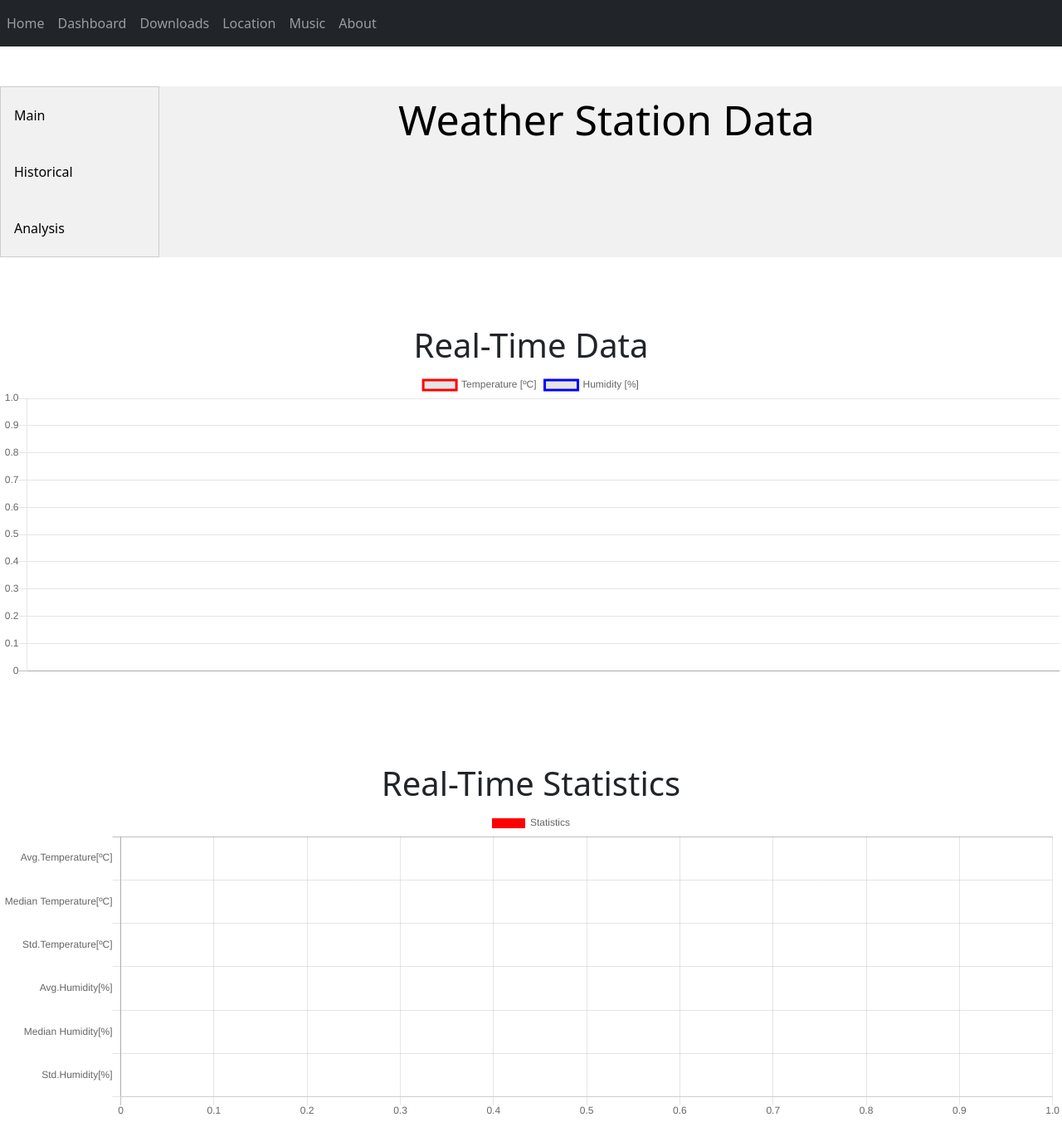
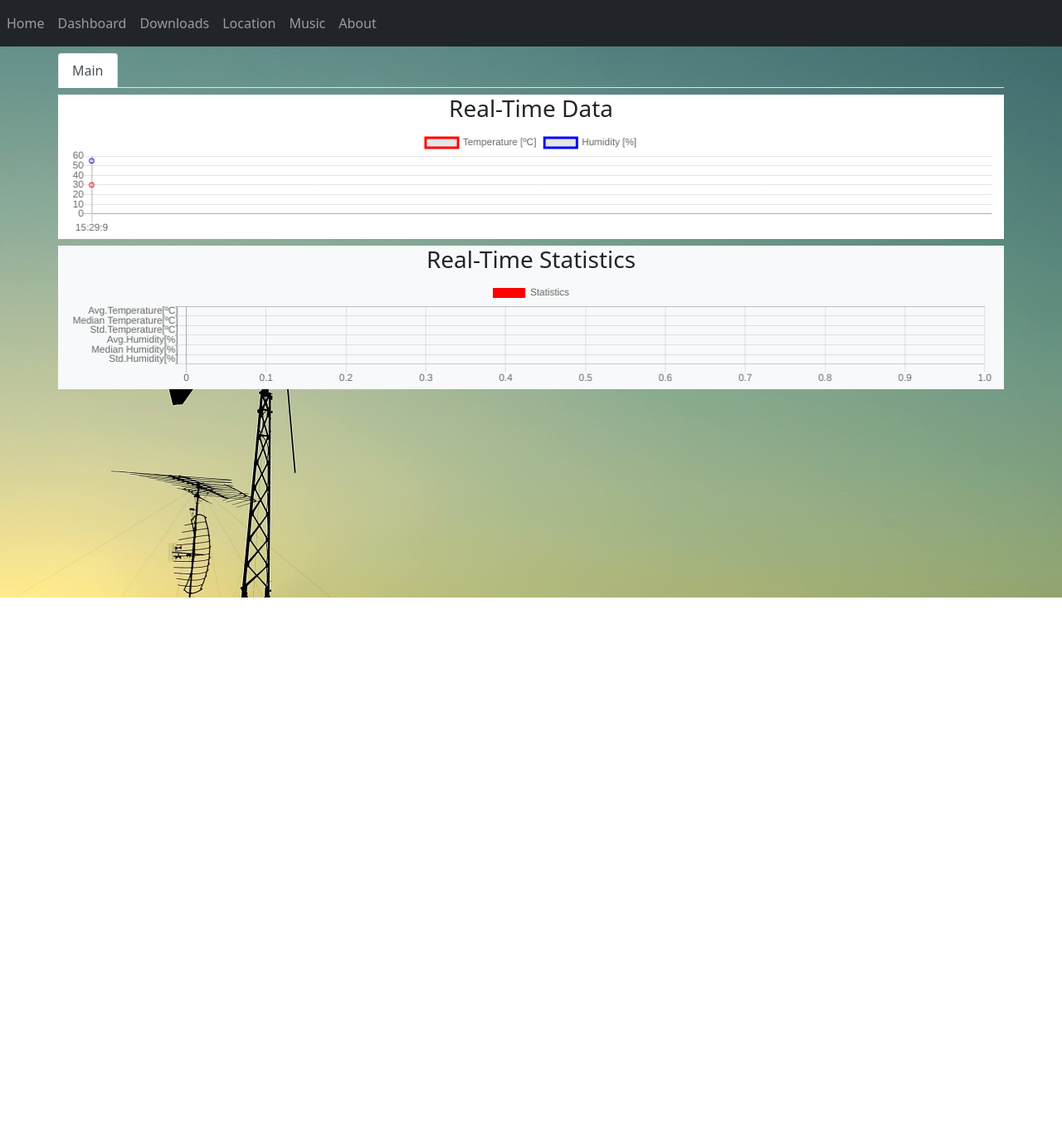
Before and after one commit to victorK8/Weather_Station-, a Flask app: page /dashboard.html in a window 1280 px wide. Shown: the whole page at 83% size. After the commit the page ends 720 px from the top, so only its background shows below. Run offline with Flask 2, Linux system fonts and the light colour scheme; some libraries are stand-ins or nearby versions.

Commit message:
New dashboard

```diff
--- a/WebServer/templates/dashboard.html
+++ b/WebServer/templates/dashboard.html
@@ -26,84 +26,23 @@
   <!-- CSS script to set style -->
   <style>
 
-    #TextStyle {
-        position: relative;
-        text-align: center;
-        text-transform: lowercase;
-        font-size: 30px;
-        margin-top: 80px;
-        color: black;
-    }
-    body {margin:0;}
+  #BackgroundStyle{
+      background-image: url({{ url_for('static', filename='background_pic.jpg') }});
+      background-repeat: no-repeat;
+      background-size: cover;
+      }
 
 
-  /* Style dash div */
-  .dash {
-    float: left;
-    background-color: #f1f1f1;
-    width: 100%;
-    height: 100%;
+  /* Add style for charts*/
+  .canvas-container{
+     width:18%;
+     height:80%;
   }
-  /* Style the tab */
-  .tab {
-    float: left;
-    border: 1px solid #ccc;
-    background-color: #f1f1f1;
-    width: 15%;
-    height: 25%;
-  }
-
-  /* Style the buttons that are used to open the tab content */
-  .tab button {
-    display: block;
-    background-color: inherit;
-    color: black;
-    padding: 22px 16px;
-    width: 100%;
-    border: none;
-    outline: none;
-    text-align: left;
-    cursor: pointer;
-    transition: 0.3s;
-  }
-
-  /* Change background color of buttons on hover */
-  .tab button:hover {
-    background-color: #ddd;
-  }
-
-  /* Create an active/current "tab button" class */
-  .tab button.active {
-    background-color: rgb(61, 56, 56);
-  }
-
-  /* Header Style */
-  .HeaderStyle{
-    display: block;
-    background-color: inherit;
-    color: black;
-    padding: 10px 10px;
-    text-align: center;
-    font-size : 50px;
-  }
-
-  /* Style for charts*/
-  .canvas-container{
-     display: inline-block;
-     width:50%;
-     height:40%;
-
-  }
-
-
   </style>
 
 </head>
 
-
-
-<body>
-
+<body id ="BackgroundStyle">
 
   <!-- Index Menu -->
   <!-- Note: We use href="#" for test links. In a real web site this would be URLs. -->
@@ -146,56 +85,49 @@
     </div>
   </nav>
 
+  <!-- Buttons and charts -->
+  <div class="container">
 
-    <!-- spaces -->
-    <br></br>
+    <!--  Ui -->
+    <div class="row mt-2 mb-2">
 
-    <!-- dahsboard header  -->
-    <div id='dashboard' class='dash'>
+      <!-- Tabs -->
+      <ul id="tabs" class="nav nav-tabs" role="tablist">
+        <!-- main -->
+        <li class="nav-item" role="tab">
+          <a class="nav-link active" id="main" href="">Main</a>
+        </li>
 
-      <!-- tabs div -->
-      <div id='tabs' class="tab">
-        <button id="main">Main</button>
-        <button id="historical">Historical</button>
-        <button id="analysis">Analysis</button>
-      </div>
+        <!-- Historical
+        <li class="nav-item" role="tab">
+          <a class="nav-link" id="historical" href="">Historical</a>
+        </li> -->
 
-      <!-- Header -->
-      <div>
-        <h1 class="HeaderStyle"> Weather Station Data </h1>
-      </div>
+        <!-- Analysis
+        <li class="nav-item" role="tab">
+          <a class="nav-link" id="analysis" href="">Analysis</a>
+        </li> -->
 
+      </ul>
     </div>
 
-    <!-- spaces -->
-    <br></br>
-    <br></br>
-    <br></br>
-    <br></br>
-    <br></br>
-    <br></br>
-
-    <!-- Chart -->
-    <div id="datavix-line">
-      <!-- Canvas for charts -->
-      <h1> <center> Real-Time Data </center> </h1>
-      <canvas id='line-chart' class="canvas-container"></canvas>
+    <!-- Chart 1-->
+    <div id="datavix-line" class="row mb-2 bg-white">
+        <!-- Canvas for charts -->
+        <h3> <center> Real-Time Data </center> </h3>
+        <canvas id='line-chart' class="canvas-container"></canvas>
     </div>
 
-    <br></br>
-    <br></br>
-
-    <!-- Chart -->
-    <div id="datavix-bar">
-    <!-- Canvas for charts -->
-    <h1> <center> Real-Time Statistics </center> </h1>
-    <canvas id='bar-chart' class="canvas-container"></canvas>
+    <!-- Chart 2 -->
+    <div id="datavix-bar" class="row mb-2 bg-light">
+      <!-- Canvas for charts -->
+      <h3> <center> Real-Time Statistics </center> </h3>
+      <canvas id='bar-chart' class="canvas-container"></canvas>
     </div>
-
-
 
     <!-- javascript -->
     <script>
+
 
       /*  -------------    Functions ------------   */
 
@@ -221,75 +153,15 @@
 
       /*  -------------    Vars    ------------    */
 
-
       // MAX BUFFER STORAGE LENGTH
       var MAX_BUFFER_LENGTH = 30;
 
-      /*  -------------    App Code  ------------    */
+      // Chart setup variable
+      var CHART_SETUP = "Main";
 
-      var ctx_line = document.getElementById('line-chart').getContext('2d');
+      // Var for periodical refresh
+      var Refresh = "";
 
-      // Add chart data and option settings
-      line_data=  {
-          labels: [],
-          datasets:  [
-
-          {label: 'Temperature [ºC]', borderColor: 'red', data: []},
-          {label: 'Humidity [%]', borderColor: 'blue', data: []}
-
-          ]
-      };
-
-      line_options =  {
-          responsive: true,
-          maintainAspectRatio: false,
-          scales: {
-              yAxes: [{
-                  ticks: {
-                      beginAtZero:true
-                  }
-              }]
-          }
-      };
-
-      // Put line-chart
-      var line_chart = new Chart(ctx_line, {
-          type: 'line',
-          data: line_data,
-          options: line_options
-      });
-
-    var ctx_bar = document.getElementById('bar-chart').getContext('2d');
-
-    // Add chart data and option settings
-    bar_data=  {
-        labels: ['Avg.Temperature[ºC]','Median Temperature[ºC]','Std.Temperature[ºC]','Avg.Humidity[%]','Median Humidity[%]','Std.Humidity[%]'],
-        datasets: [{
-          label: 'Statistics',
-          backgroundColor: 'red',
-          barPercentage: 0.5,
-          barThickness: 10,
-          data: []
-        }]
-    };
-
-    bar_options =  {
-        responsive: true,
-        maintainAspectRatio: false,
-        scales: {
-            yAxes: [{
-                ticks: {
-                    beginAtZero:true
-                }
-            }]
-        }
-    };
-
-      var bar_chart = new Chart(ctx_bar, {
-          type: 'horizontalBar',
-          data: bar_data,
-          options: bar_options
-      });
 
       /* --- Dynamic chart handler functions ---*/
 
@@ -342,13 +214,11 @@
       // Refresh function every 2 seconds
       function PeriodicalRefresh(){
 
-
           // Request based on idDevice
           var request_uri = '/Data/Current/All';
 
           // GET request
           var req = $.get(request_uri,function(data,status){
-
               // Log
               console.log(data);
 
@@ -356,7 +226,7 @@
               var arrivedData = JSON.parse(data);
 
               // Put timestamp as string date
-              var time_as_date = new Date(arrivedData.Timestamp*1000);
+              var time_as_date = new Date();
               var time_to_labeling =  time_as_date.getHours() + ":" + time_as_date.getMinutes() + ":" + time_as_date.getSeconds();
 
               // Calculate statistics
@@ -383,24 +253,74 @@
 
       }
 
+
+        var ctx_line = document.getElementById('line-chart').getContext('2d');
+
+        // Add chart data and option settings
+        line_data=  {
+            labels: [],
+            datasets:  [
+
+            {label: 'Temperature [ºC]', borderColor: 'red', data: []},
+            {label: 'Humidity [%]', borderColor: 'blue', data: []}
+
+            ]
+        };
+
+        line_options =  {
+            responsive: true,
+            maintainAspectRatio: false,
+            scales: {
+                yAxes: [{
+                    ticks: {
+                        beginAtZero:true
+                    }
+                }]
+            }
+        };
+
+        // Put line-chart
+        var line_chart = new Chart(ctx_line, {
+            type: 'line',
+            data: line_data,
+            options: line_options
+        });
+
+      var ctx_bar = document.getElementById('bar-chart').getContext('2d');
+
+      // Add chart data and option settings
+      bar_data=  {
+          labels: ['Avg.Temperature[ºC]','Median Temperature[ºC]','Std.Temperature[ºC]','Avg.Humidity[%]','Median Humidity[%]','Std.Humidity[%]'],
+          datasets: [{
+            label: 'Statistics',
+            backgroundColor: 'red',
+            barPercentage: 0.5,
+            barThickness: 10,
+            data: []
+          }]
+      };
+
+      bar_options =  {
+          responsive: true,
+          maintainAspectRatio: false,
+          scales: {
+              yAxes: [{
+                  ticks: {
+                      beginAtZero:true
+                  }
+              }]
+          }
+      };
+
+        var bar_chart = new Chart(ctx_bar, {
+            type: 'horizontalBar',
+            data: bar_data,
+            options: bar_options
+        });
+
       // Run every 2 seconds
-      var periodicRefresh = setInterval(PeriodicalRefresh, 2000);
-
-
-      /* Handle button's click events*/
-
-      $('#main').click(function(){
-
-      });
-
-      $('#historical').click(function(){
-      });
-
-
-      $('#analysis').click(function(){
-      });
-
-
+      PeriodicalRefresh();
+      Refresh = setInterval(PeriodicalRefresh, 2000);
 
     </script>
 
```
